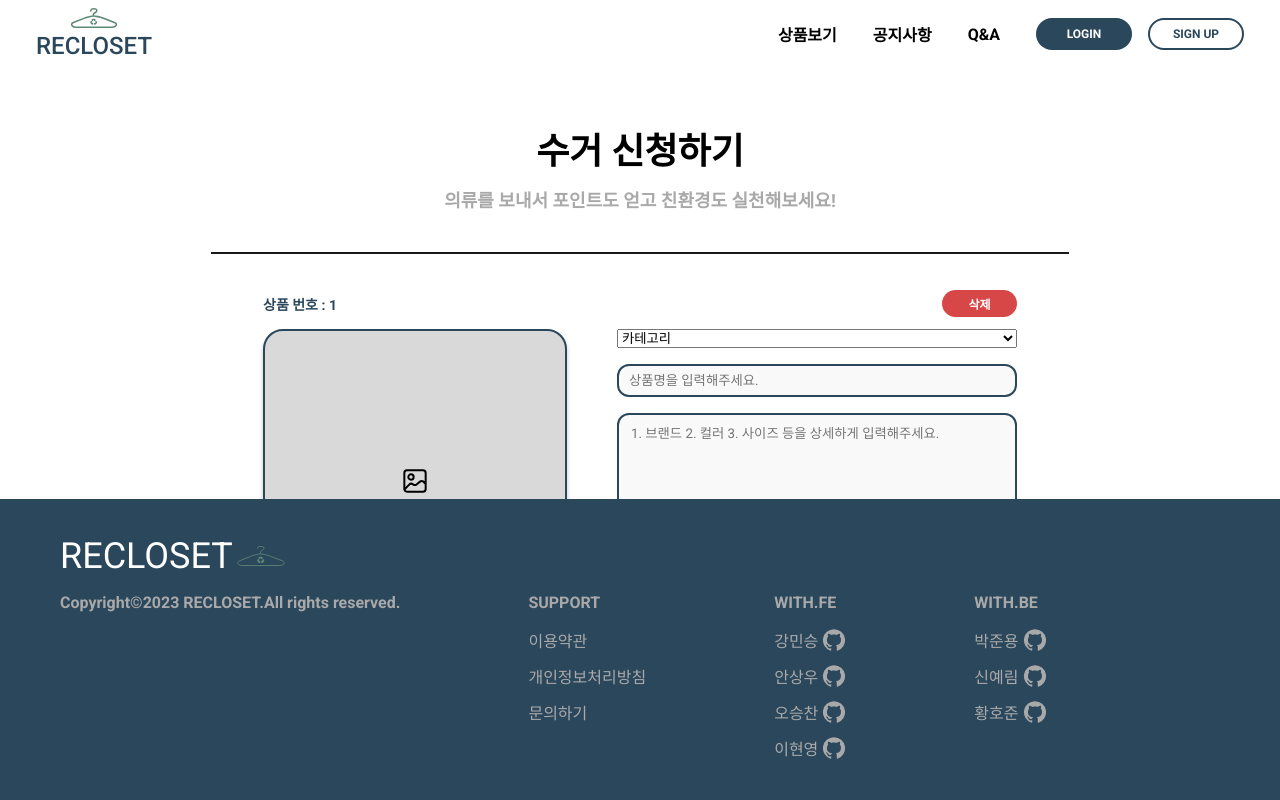
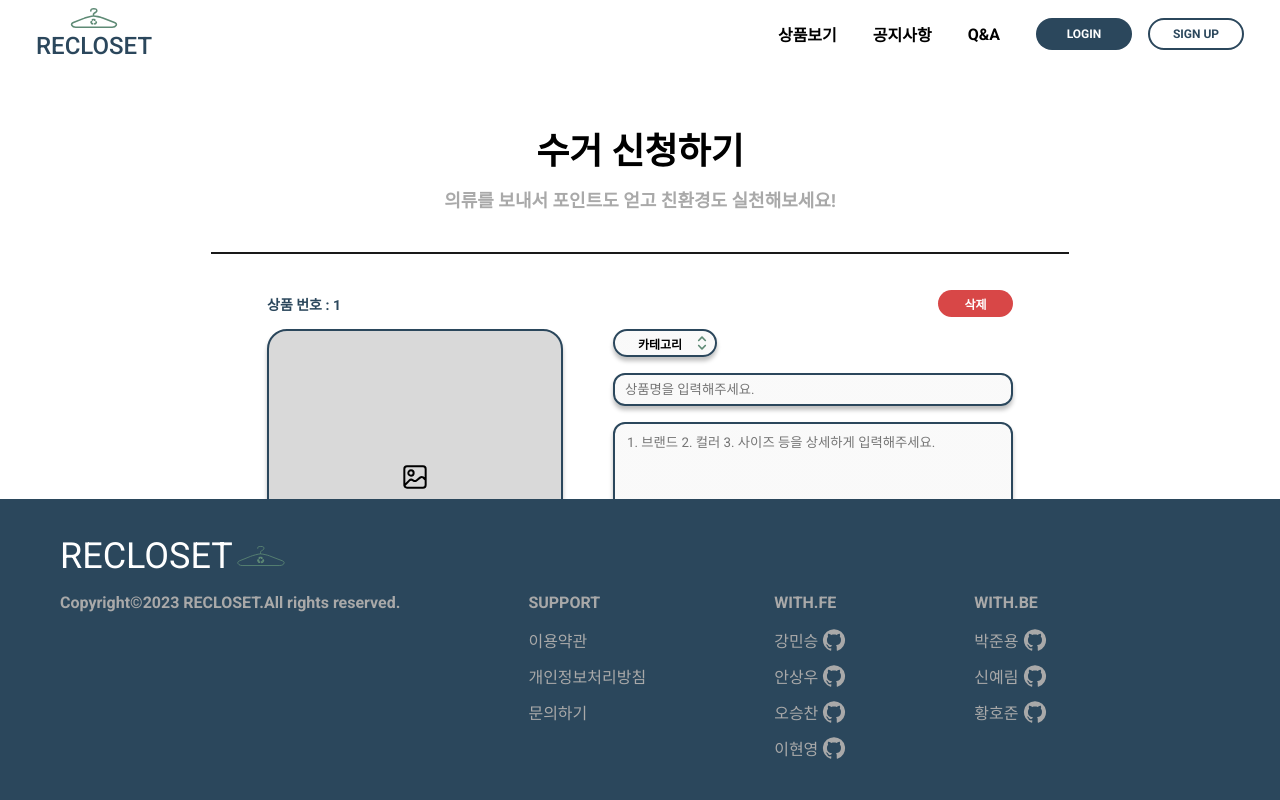
Before and after one commit to codestates-seb/seb44_main_017, a React (Vite) app in the folder client/: page /collection in a window 1280 px wide. Shown: the top 800 px of the page. Built offline with nearby package versions, Linux system fonts and the light colour scheme.

Commit message:
[style] 의류 수거 페이지 반응형 구현

```diff
--- a/client/src/components/Collection_form/CollectionForm.tsx
+++ b/client/src/components/Collection_form/CollectionForm.tsx
@@ -3,6 +3,7 @@ import ImageIcon from "../../assets/icons/ImageIcon";
 import * as S from "./style";
 import { ContentsProps } from "../../pages/collectionPage/collectionPage";
 import useInput from "../../hooks/useInput";
+import SelectBox from "../SelectBox/SelectBox";
 
 interface Props {
   contents: ContentsProps[];
@@ -16,6 +17,7 @@ const CollectionForm = ({ contents, setContents, itemNumber }: Props) => {
   const [contentValue, contentHandler, contentReset] = useInput("");
   const [categoryValue, setCategoryValue] = useState("");
   const [imageFile, setImageFile] = useState<File>();
+  const categoryOptions = ["상의", "하의", "아우터", "기타"];
 
   const imgInput = useRef<HTMLInputElement>(null);
 
@@ -77,7 +79,12 @@ const CollectionForm = ({ contents, setContents, itemNumber }: Props) => {
           </button>
         </S.Imagebox>
         <S.ContentBox>
-          <select
+          <SelectBox
+            usage={"카테고리"}
+            options={categoryOptions}
+            setOption={setCategoryValue}
+          />
+          {/* <select
             name="category"
             onChange={(e: React.ChangeEvent<HTMLSelectElement>) =>
               setCategoryValue(e.target.value)
@@ -88,7 +95,7 @@ const CollectionForm = ({ contents, setContents, itemNumber }: Props) => {
             <option value="하의">하의</option>
             <option value="아우터">아우터</option>
             <option value="기타">기타</option>
-          </select>
+          </select> */}
           <input
             type="text"
             placeholder="상품명을 입력해주세요."
--- a/client/src/components/Collection_form/style.ts
+++ b/client/src/components/Collection_form/style.ts
@@ -11,6 +11,11 @@ export const FormContainer = styled.article`
 export const ContentContainer = styled.div`
   display: flex;
   gap: 50px;
+
+  @media (max-width: 767px) {
+    flex-direction: column;
+    align-items: center;
+  }
 `;
 
 export const Imagebox = styled.div`
@@ -21,7 +26,6 @@ export const Imagebox = styled.div`
   align-items: center;
 
   & > .image_background {
-    padding: 4px;
     border-radius: 20px;
     border: 2px solid var(--dark-blue, #2b475c);
     background: #d9d9d9;
@@ -32,12 +36,18 @@ export const Imagebox = styled.div`
     align-items: center;
     backdrop-filter: blur(5px);
     box-shadow: 0px 4px 4px rgba(0, 0, 0, 0.25);
+
+    @media (min-width: 768px) and (max-width: 1023px) {
+      width: 200px;
+      height: 200px;
+    }
   }
 
   & img {
     width: 292px;
     height: 292px;
     object-fit: cover;
+    border-radius: 20px;
   }
 
   & > .upload_btn {
@@ -55,6 +65,13 @@ export const Imagebox = styled.div`
     color: var(--color-darkblue);
     font-size: 16px;
     font-weight: 700;
+
+    @media (min-width: 768px) and (max-width: 1023px) {
+      width: 120px;
+      height: 30px;
+      font-size: 14px;
+      font-weight: 600;
+    }
   }
 `;
 
@@ -64,21 +81,31 @@ export const ContentBox = styled.div`
   gap: 16px;
   width: 400px;
 
+  @media (max-width: 767px) {
+    width: 100%;
+  }
+
+  @media (min-width: 768px) and (max-width: 1023px) {
+    width: 380px;
+    font-size: 12px;
+  }
+
   & > input {
     padding: 7px 10px;
     border: 2px solid var(--color-darkblue);
     border-radius: 12px;
-    backdrop-filter: blur(5px);
     background: radial-gradient(
       190.97% 141.42% at 100% 100%,
       rgba(247, 247, 247, 0.7) 0%,
       rgba(247, 247, 247, 0.7) 100%
     );
+    box-shadow: 0px 4px 4px rgba(0, 0, 0, 0.25);
 
     &:focus {
       outline: 1px solid var(--color-darkblue);
     }
   }
+
   & > textarea {
     border-radius: 12px;
     border: 2px solid var(--color-darkblue);
@@ -87,10 +114,14 @@ export const ContentBox = styled.div`
       rgba(247, 247, 247, 0.7) 0%,
       rgba(247, 247, 247, 0.7) 100%
     );
-    backdrop-filter: blur(5px);
     resize: none;
     padding: 8px 12px;
-    height: 200px;
+    height: 180px;
+    box-shadow: 0px 4px 4px rgba(0, 0, 0, 0.25);
+
+    @media (min-width: 768px) and (max-width: 1023px) {
+      height: 150px;
+    }
 
     &:focus {
       outline: 1px solid var(--color-darkblue);
--- a/client/src/components/SelectBox/SelectBox.tsx
+++ b/client/src/components/SelectBox/SelectBox.tsx
@@ -3,19 +3,26 @@ import * as S from "./style";
 import SelectArrow from "../../assets/icons/SelectArrow";
 import useDetectClose from "../../hooks/useDetectClose";
 
+/**
+ * @usage: "정렬" or "카테고리"
+ * @options: 정렬 = ["최신순", "오래된순", "좋아요순", "조회수순", "가격낮은순", "가격높은순"], 카테고리 = 제한없음
+ * @setOption: state의 set 함수
+ */
 interface Props {
+  usage: string;
   options: string[];
   setOption: React.Dispatch<React.SetStateAction<string>>;
 }
 
-const SelectBox = ({ options, setOption }: Props) => {
+const SelectBox = ({ usage, options, setOption }: Props) => {
   const [isSelected, selectRef, selectHandler] = useDetectClose();
-  const [viewValue, setViewValue] = useState("정렬");
+  const [viewValue, setViewValue] = useState(usage);
 
   const handleSelectValue = (e: any) => {
     const current = e.target.getAttribute("value");
     setViewValue(current);
 
+    if (usage === "정렬") {
       switch (current) {
         case "최신순":
           setOption("newest");
@@ -36,6 +43,9 @@ const SelectBox = ({ options, setOption }: Props) => {
           setOption("pricedesc");
           break;
       }
+    }
+
+    setOption(current);
   };
 
   return (
--- a/client/src/components/SelectBox/style.ts
+++ b/client/src/components/SelectBox/style.ts
@@ -5,14 +5,14 @@ export const SelectBox = styled.div`
   width: 100px;
   height: 24px;
   flex-shrink: 0;
-  border: 3px solid var(--color-darkblue);
+  border: 2px solid var(--color-darkblue);
   border-radius: 40px;
   background: radial-gradient(
     190.97% 141.42% at 100% 100%,
     rgba(247, 247, 247, 0.7) 0%,
     rgba(247, 247, 247, 0.7) 100%
   );
-  margin: 0 10px 12px 0;
+  /* margin: 0 10px 12px 0; */
   backdrop-filter: blur(5px);
   box-shadow: 0px 4px 4px rgba(0, 0, 0, 0.25);
   cursor: pointer;
@@ -20,8 +20,8 @@ export const SelectBox = styled.div`
   align-items: center;
   font-size: var(--font-size-12);
   font-weight: 700;
-  left: 10px;
-  top: 10px;
+  /* left: 10px;
+  top: 10px; */
 
   & svg {
     position: absolute;
@@ -67,12 +67,13 @@ export const SelectOptions = styled.ul<{ isOpen: boolean }>`
   border-radius: 8px;
   background: radial-gradient(
     190.97% 141.42% at 100% 100%,
-    rgba(247, 247, 247, 0.7) 0%,
-    rgba(247, 247, 247, 0.7) 100%
+    rgba(247, 247, 247, 1) 0%,
+    rgba(247, 247, 247, 1) 100%
   );
   box-shadow: 0px 4px 4px rgba(0, 0, 0, 0.25);
   color: #111;
   appearance: none;
+  z-index: 10;
 `;
 
 export const Option = styled.li`
--- a/client/src/pages/collectionPage/collectionPage.tsx
+++ b/client/src/pages/collectionPage/collectionPage.tsx
@@ -85,7 +85,7 @@ const CollectionPage = () => {
       </S.PageTitle>
       <S.ContentsContainer>
         {contents.map((item, index) => (
-          <S.ContentBox key={item.itemId}>
+          <div key={item.itemId}>
             <S.ContentHeader>
               <div className="product_no">상품 번호 : {index + 1}</div>
               <S.DeleteBtn
@@ -101,7 +101,7 @@ const CollectionPage = () => {
               setContents={setContents}
               itemNumber={item.itemId}
             />
-          </S.ContentBox>
+          </div>
         ))}
       </S.ContentsContainer>
       <S.AddBtnBox>
--- a/client/src/pages/collectionPage/style.ts
+++ b/client/src/pages/collectionPage/style.ts
@@ -21,12 +21,20 @@ export const PageTitle = styled.div`
   & > h1 {
     font-size: 36px;
     font-weight: 700;
+
+    @media (max-width: 767px) {
+      font-size: 24px;
+    }
   }
 
   & > h4 {
     font-size: 18px;
     font-weight: 700;
     color: var(--color-gray200);
+
+    @media (max-width: 767px) {
+      display: none;
+    }
   }
 `;
 
@@ -37,13 +45,15 @@ export const ContentsContainer = styled.article`
   margin: 36px 0;
 `;
 
-export const ContentBox = styled.div``;
-
 export const ContentHeader = styled.div`
   display: flex;
   justify-content: space-between;
   align-items: center;
   margin-bottom: 12px;
+
+  @media (max-width: 767px) {
+    justify-content: space-around;
+  }
 
   & > .product_no {
     font-size: 14px;
@@ -90,6 +100,10 @@ export const SubmitBox = styled.div`
     font-size: 14px;
     font-weight: 700;
     color: var(--color-darkblue);
+
+    @media (max-width: 767px) {
+      font-size: var(--font-size-12);
+    }
   }
 `;
 
```
Lines whose indentation alone changed are shown as unchanged.
